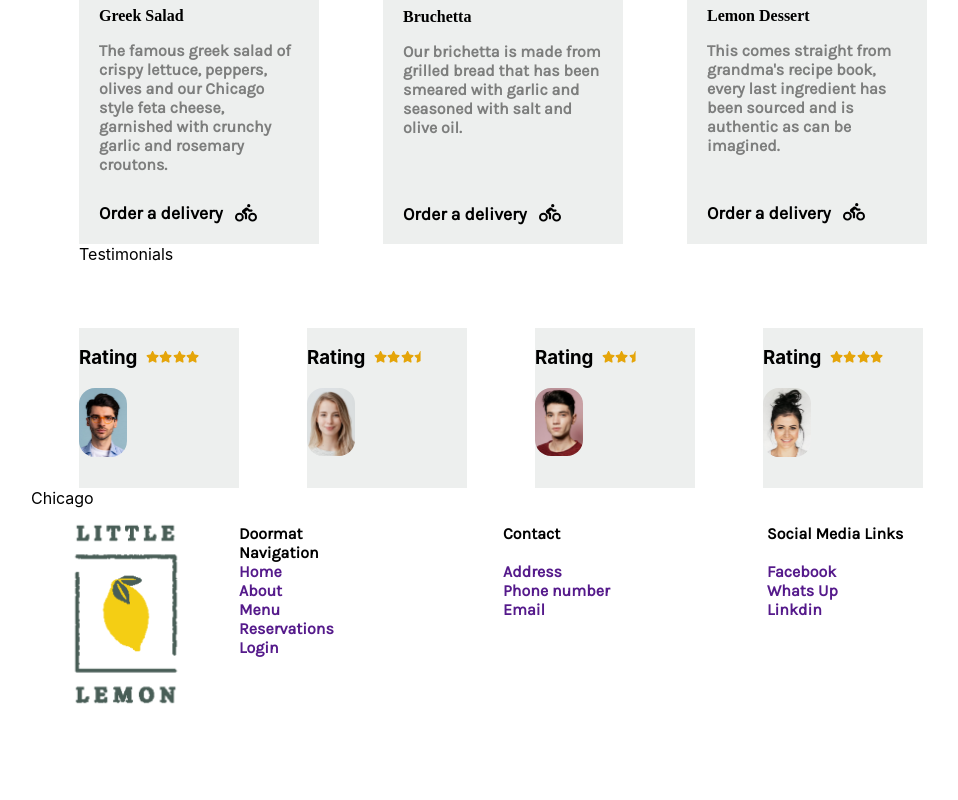
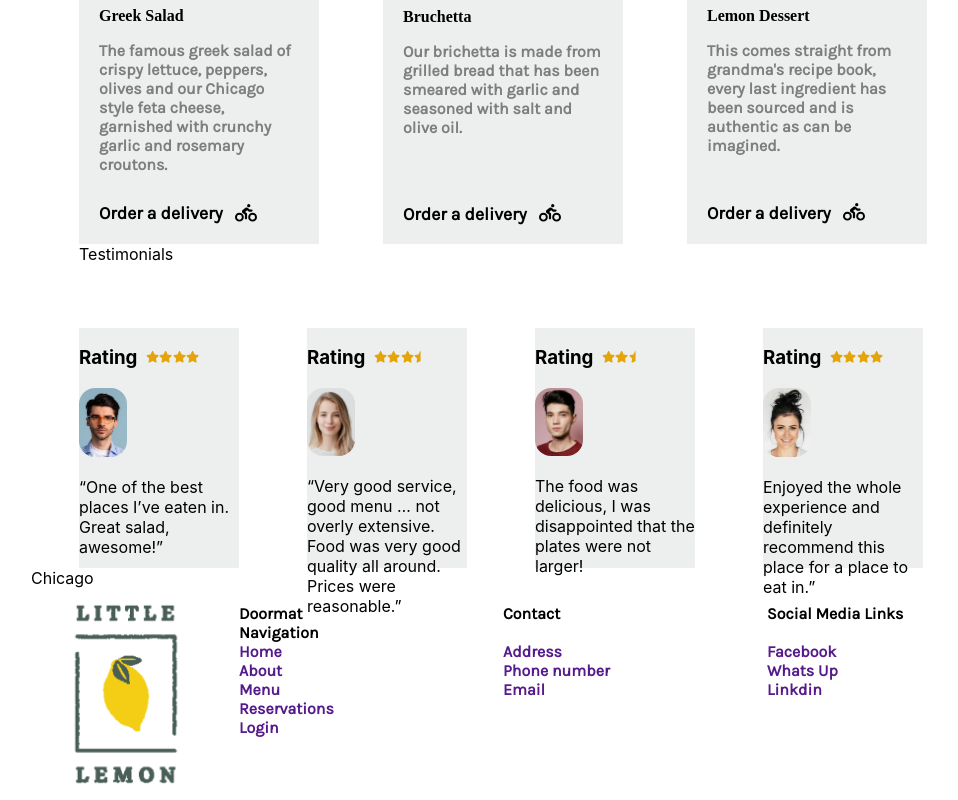
Before and after one commit to samprint/capstoneprj2, a React (Create React App) app: page / in a window 1280 px wide. Shown: the part 911-1711 px from the top of the page, without its empty margins (129-1087 px from the left). Before the commit the page ends 1631 px from the top, so only its background shows below. Built offline with nearby package versions, Linux system fonts and the light colour scheme; a web font is replaced by a local one.

Commit message:
Setting up the app components - week2 - 15

```diff
--- a/public/style.css
+++ b/public/style.css
@@ -255,7 +255,7 @@
     background-color: #EDEFEE;
     margin-top: 4rem;
     width: 10rem;
-    height: 10rem;
+    height: 15rem;
     text-align:left;
 }
 .testimonials .customers img {
--- a/src/components/Testimonials.js
+++ b/src/components/Testimonials.js
@@ -24,6 +24,9 @@ const Testimonials = () => {
                         <FontAwesomeIcon icon={faStar} size="2xs" style={{color: "#e5a50a",}} />
                     </h3>
                     <img src={customer1} alt="customer 1" />
+                    <p>
+                    “One of the best places I’ve eaten in. Great salad, awesome!”
+                    </p>
                 </div>
                 <div className="onetestimonial">
                     <h3>
@@ -35,6 +38,9 @@ const Testimonials = () => {
                         <FontAwesomeIcon icon={faStarHalf} size="2xs" style={{color: "#e5a50a",}} />
                     </h3>
                     <img src={customer2} alt="customer 2" />
+                    <p>
+                    “Very good service, good menu … not overly extensive. Food was very good quality all around. Prices were reasonable.”
+                    </p>
                 </div>
                 <div className="onetestimonial">
                     <h3>
@@ -45,6 +51,7 @@ const Testimonials = () => {
                         <FontAwesomeIcon icon={faStarHalf} size="2xs" style={{color: "#e5a50a",}} />
                     </h3>
                     <img src={customer3} alt="customer 3" />
+                    <p>The food was delicious, I was disappointed that the plates were not larger!</p>
                 </div>
                 <div className="onetestimonial">
                     <h3>
@@ -56,6 +63,9 @@ const Testimonials = () => {
                         <FontAwesomeIcon icon={faStar} size="2xs" style={{color: "#e5a50a",}} />
                     </h3>
                     <img src={customer4} alt="customer 4" />
+                    <p>
+                    Enjoyed the whole experience and definitely recommend this place for a place to eat in.”
+                    </p>
                 </div>
             </div>
         </div>
```
